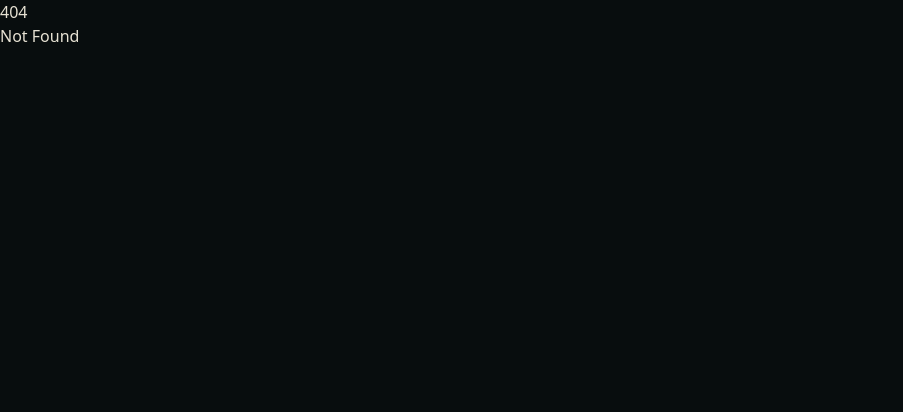
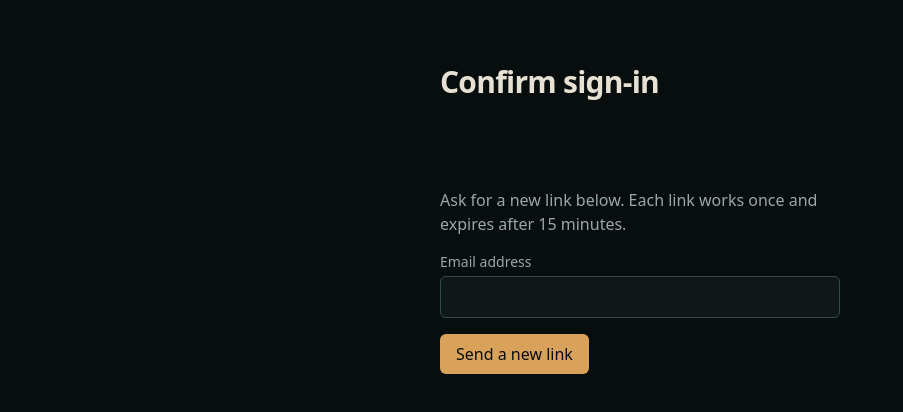
Before and after one commit to BrightonDube/counterspell, a SvelteKit app in the folder web/: page /auth/verify in a window 1280 px wide. Before the commit this address had no page. Shown: the top 412 px of the page, without its empty margins (0-903 px from the left). Built offline with nearby package versions, Linux system fonts and the light colour scheme.

Commit message:
auth T31: verify page reads the fragment token once, confirm button, expired and sign-in-first states

```diff
--- /dev/null
+++ b/web/src/routes/auth/verify/+page.svelte
@@ -0,0 +1,161 @@
+<script>
+  // Link confirmation page (auth T31). The token arrives in the URL fragment, which the browser
+  // does not send to the server. The page takes it out of the address bar at once, keeps it in
+  // memory only, and sends it only after the user presses the confirm button. Scanners that
+  // open links therefore cannot use up the token.
+  import { goto } from '$app/navigation';
+  import { browser } from '$app/env';
+  import {
+    AuthApiError,
+    requestMagicLink,
+    verifyMagicLink
+  } from '#lib/auth/client.js';
+  import { messageFor } from '#lib/auth/messages.js';
+  import { returnToFromQuery } from '#lib/auth/return-to.js';
+  import { session } from '#lib/auth/session.svelte.js';
+
+  // Read once at start-up. Only the browser has a fragment; the prerendered page has none.
+  const fragmentToken = browser
+    ? (new URLSearchParams(window.location.hash.slice(1)).get('token') ?? '')
+    : '';
+  if (browser) {
+    window.history.replaceState(
+      window.history.state,
+      '',
+      window.location.pathname + window.location.search
+    );
+  }
+
+  /** Where the page is in its flow. */
+  let stage = $state(browser && !fragmentToken ? 'missing' : 'ready');
+  /** The one-time token. It lives only in this component and is never written to storage or logs. */
+  let token = $state(fragmentToken);
+  let problem = $state('');
+  let email = $state('');
+  let notice = $state('');
+
+  async function confirm() {
+    stage = 'working';
+    problem = '';
+    try {
+      const result = await verifyMagicLink(token);
+      token = '';
+      await session.load();
+      stage = 'done';
+      const target = returnToFromQuery(
+        `?return_to=${encodeURIComponent(result.return_to ?? '/')}`
+      );
+      // eslint-disable-next-line svelte/no-navigation-without-resolve -- target is a sanitised user-chosen path, not a build-time route id
+      await goto(target);
+    } catch (failure) {
+      if (failure instanceof AuthApiError && failure.status === 401) {
+        // An email-linking link needs the account's own session, so the user signs in first.
+        stage = 'needs_sign_in';
+        problem = messageFor('unauthenticated');
+        return;
+      }
+      token = '';
+      stage = 'expired';
+      problem =
+        failure instanceof AuthApiError
+          ? messageFor(failure.code)
+          : messageFor('internal_error');
+    }
+  }
+
+  /** @param {SubmitEvent} event */
+  async function requestNewLink(event) {
+    event.preventDefault();
+    notice = '';
+    problem = '';
+    try {
+      await requestMagicLink(email, '/');
+      // The same sentence for every address, so the page cannot show who has an account.
+      notice =
+        'If that address can sign in, a new link is on its way. Check your inbox.';
+    } catch (failure) {
+      problem =
+        failure instanceof AuthApiError
+          ? messageFor(failure.code)
+          : messageFor('internal_error');
+    }
+  }
+
+  const buttonClass =
+    'inline-flex items-center rounded-md bg-accent-candle px-4 py-2 font-medium text-bg hover:bg-accent-candle-glow focus-visible:outline-2 focus-visible:outline-offset-2 focus-visible:outline-focus disabled:opacity-60';
+  const fieldClass =
+    'w-full rounded-md border border-border-strong bg-surface px-3 py-2 text-text placeholder:text-text-subtle focus-visible:outline-2 focus-visible:outline-offset-2 focus-visible:outline-focus';
+</script>
+
+<svelte:head>
+  <title>Confirm sign-in · Counterspell</title>
+</svelte:head>
+
+<main
+  class="mx-auto flex min-h-screen max-w-md flex-col gap-8 bg-bg px-6 py-16 text-text"
+>
+  <h1 class="text-3xl font-semibold tracking-tight">Confirm sign-in</h1>
+
+  <!-- Live region for status and errors. Text only; server messages are never rendered as HTML. -->
+  <div
+    aria-live="polite"
+    class="min-h-6 text-danger"
+    data-testid="verify-problem"
+  >
+    {problem}
+  </div>
+
+  {#if stage === 'ready' || stage === 'working' || stage === 'needs_sign_in'}
+    <section class="space-y-4">
+      <p class="text-text-muted">
+        Press the button to finish signing in on this browser.
+      </p>
+      <button
+        class={buttonClass}
+        type="button"
+        disabled={stage === 'working'}
+        onclick={confirm}
+      >
+        Confirm sign-in
+      </button>
+      {#if stage === 'needs_sign_in'}
+        <p class="text-text-muted">
+          <!-- eslint-disable-next-line svelte/no-navigation-without-resolve -->
+          <a class="text-accent-moss underline underline-offset-4" href="/login"
+            >Sign in first</a
+          >, then open this link again.
+        </p>
+      {/if}
+    </section>
+  {:else if stage === 'done'}
+    <p class="text-success" role="status">
+      You are signed in. Taking you back now.
+    </p>
+  {:else if stage === 'missing' || stage === 'expired'}
+    <section class="space-y-4">
+      <p class="text-text-muted">
+        Ask for a new link below. Each link works once and expires after 15
+        minutes.
+      </p>
+      <form class="space-y-4" onsubmit={requestNewLink}>
+        <div class="space-y-1">
+          <label class="block text-sm text-text-muted" for="new-link-email"
+            >Email address</label
+          >
+          <input
+            id="new-link-email"
+            class={fieldClass}
+            type="email"
+            autocomplete="email"
+            required
+            bind:value={email}
+          />
+        </div>
+        <button class={buttonClass} type="submit">Send a new link</button>
+      </form>
+      {#if notice}
+        <p class="text-info" role="status">{notice}</p>
+      {/if}
+    </section>
+  {/if}
+</main>
```
Also changed, not shown: 1 other file (tests, documents, lock files or other folders).
